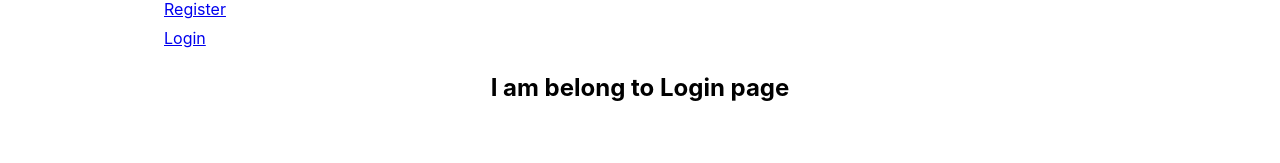
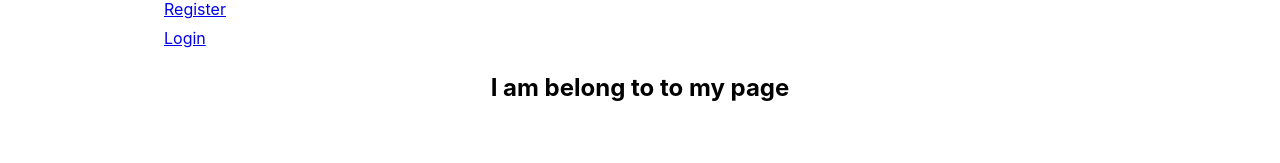
Before and after one commit to naveen5005/Ecommerce_project, a React (Create React App) app: page /login in a window 1280 px wide. Shown: the part 156-319 px from the top of the page. Built offline with nearby package versions, Linux system fonts and the light colour scheme.

Commit message:
modified login

```diff
--- a/src/App.js
+++ b/src/App.js
@@ -14,6 +14,7 @@ function App() {
     <div className="App">
       <BrowserRouter>
         <NavBar />
+
         <Routes>
           <Route path='/' element={<HomePage/>} />
           <Route path='/materials' element={<Materials/>}/>
@@ -21,6 +22,7 @@ function App() {
           <Route path='/aboutUs' element={<AboutUs/>} />
           <Route path='/register' element={<Register/>}/>
           <Route path='/login' element={<Login/>}/>
+
         </Routes>
         <Footer />
       </BrowserRouter>
--- a/src/Components/Login.jsx
+++ b/src/Components/Login.jsx
@@ -3,7 +3,7 @@ import React from 'react'
 function Login() {
   return (
     <div>
-      <h2>I am belong to Login page</h2>
+      <h2>I am belong to  to my page</h2>
     </div>
   )
 }
```
